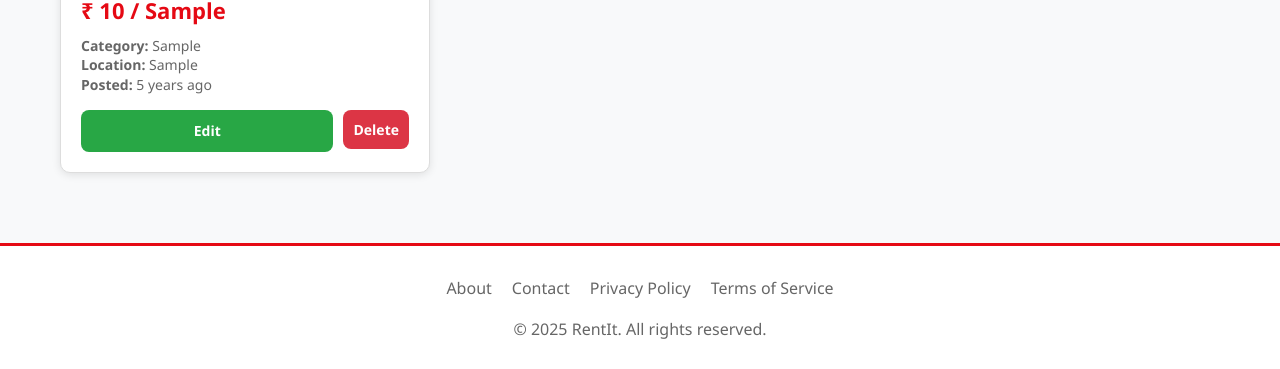
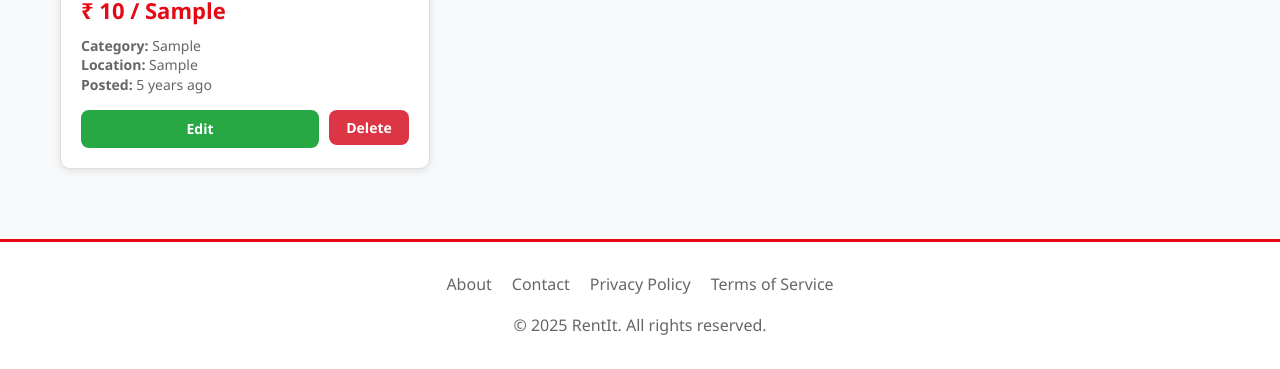
Before and after one commit to masudkazi94/rentit, a Flask app: page /my_ads in a window 1280 px wide. Shown: the part 467-836 px from the top of the page. After the commit the page ends 802 px from the top, so only its background shows below. Run offline with Flask 3, Linux system fonts and the light colour scheme; the visitor is signed in with stand-in values (Sample User, id 1); tables that the repository leaves empty hold one stand-in row (values such as "Sample post").

Commit message:
Update my_ads.html

```diff
--- a/templates/my_ads.html
+++ b/templates/my_ads.html
@@ -55,9 +55,9 @@
                         <p><strong>Posted:</strong> {{ listing.created_at|time_ago }}</p>
                     </div>
                     <div class="ad-actions">
-                        <a href="{{ url_for('edit_ad', ad_id=listing.id) }}" class="btn-primary" style="background: #28a745;">Edit</a>
+                        <a href="{{ url_for('edit_ad', ad_id=listing.id) }}" class="btn-primary" style="background: #28a745; display: inline-block; padding: 8px 16px; text-align: center; min-width: 80px;">Edit</a>
                         <form action="{{ url_for('delete_ad', ad_id=listing.id) }}" method="POST" style="display: inline;">
-                            <button type="submit" class="btn-primary" style="background: #dc3545;" onclick="return confirm('Are you sure you want to delete this ad?')">Delete</button>
+                            <button type="submit" class="btn-primary" style="background: #dc3545; padding: 8px 16px; min-width: 80px;" onclick="return confirm('Are you sure you want to delete this ad?')">Delete</button>
                         </form>
                     </div>
                 </div>
```
